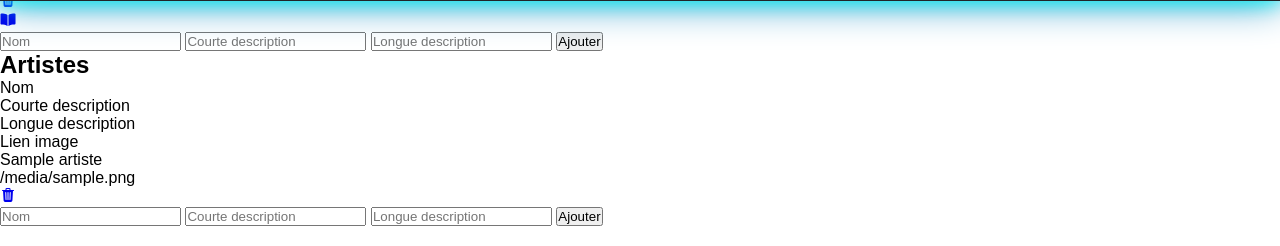
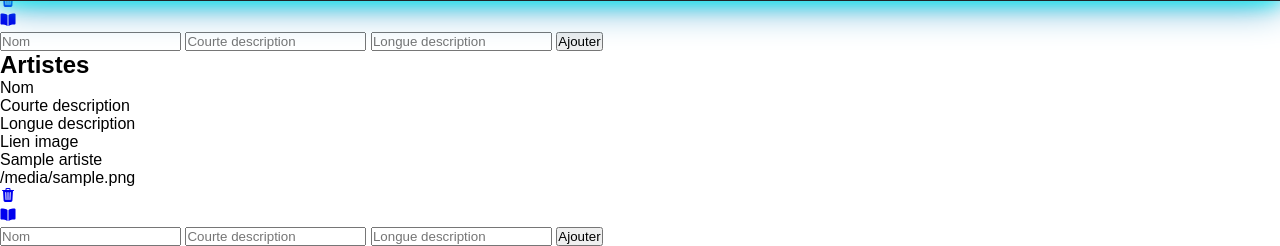
Before and after one commit to BOURREAUQuentin/Festiut-O, a Flask app: template src/templates/admin.html in a window 1280 px wide. Shown: the part 799-1045 px from the top of the page. Run offline with Flask 2, Linux system fonts and the light colour scheme; the template is opened without the code that fills it: most values are stand-ins (such as "Sample title", 1, 10 or a date in 2020).

Commit message:
ajout de la redirection vers la page d'artiste dans admin

```diff
--- a/src/templates/admin.html
+++ b/src/templates/admin.html
@@ -126,6 +126,7 @@
                     <div class="st_column desc">{{ artiste.get_longue_description() }}</div>
                     <div class="st_column artiste">{{ artiste.get_lien_image() }}</div>
                     <div class="st_column poubelle"><a href="{{ url_for('supprimer_artiste', id_artiste = artiste.get_id()) }}"><ion-icon class="icon-admin" name="trash"></ion-icon></a></div>
+                    <div class="st_column artiste"><a href="{{ url_for('artiste', id_artiste = artiste.get_id(), id_groupe = artiste.get_id()) }}"><ion-icon class="icon-admin" name="book"></a></ion-icon> </div>
                 </div>
             {% endfor %}
             <div class="st_row">
```
